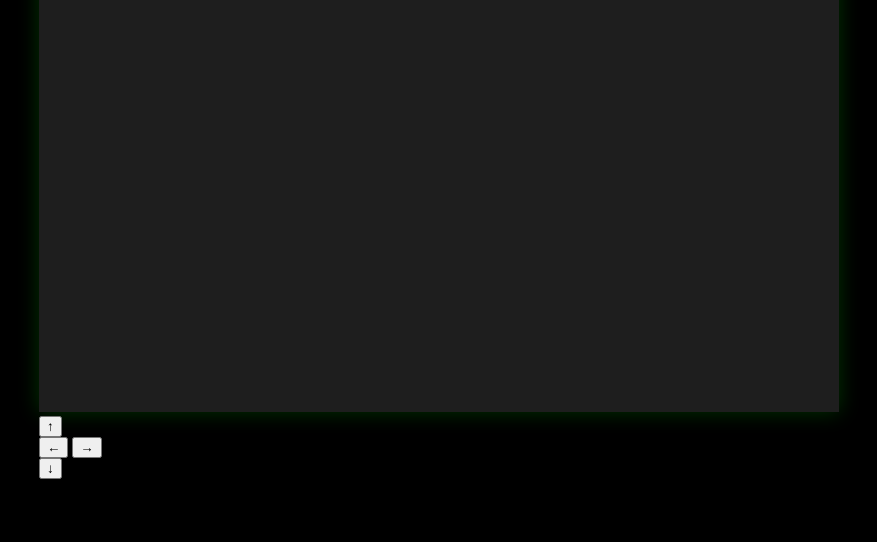
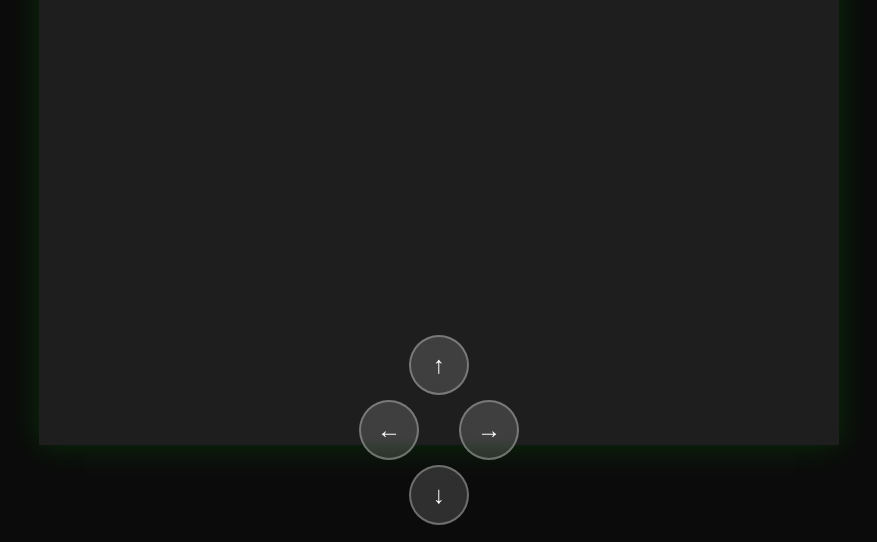
Before and after one commit to Python121212/Wasm-Proton-PoC, a plain HTML site: page index.html in a window 1280 px wide. Shown: the part 255-797 px from the top of the page, without its empty margins (201-1078 px from the left). Drawn offline with Linux system fonts and the light colour scheme.

Commit message:
Update style.css

```diff
--- a/style.css
+++ b/style.css
@@ -1,13 +1,88 @@
+* {
+    box-sizing: border-box;
+    /* スマホで長押ししたときのテキスト選択や青いハイライトを無効化 */
+    -webkit-touch-callout: none;
+    -webkit-user-select: none;
+    user-select: none;
+}
+
 body {
     margin: 0;
-    background-color: #000;
+    padding: 0;
+    background-color: #0b0b0b;
+    color: #fff;
+    font-family: monospace;
     display: flex;
     justify-content: center;
     align-items: center;
     height: 100vh;
+    width: 100vw;
     overflow: hidden;
 }
+
+#game-container {
+    position: relative;
+    display: flex;
+    flex-direction: column;
+    align-items: center;
+    justify-content: center;
+    width: 100%;
+    height: 100%;
+}
+
+/* ゲーム画面のサイズ自動調整（アスペクト比4:3を維持） */
 canvas {
-    background-color: #1e1e1e;
-    box-shadow: 0 0 20px rgba(0,255,0,0.2);
+    max-width: 100%;
+    max-height: 80vh;
+    aspect-ratio: 4 / 3;
+    background-color: #1a1a1a;
+    box-shadow: 0 0 30px rgba(0, 255, 0, 0.15);
 }
+
+/* --- バーチャルパッド（スマホ用レイアウト） --- */
+#virtual-pad {
+    position: absolute;
+    bottom: 20px;
+    display: flex;
+    flex-direction: column;
+    align-items: center;
+    gap: 5px;
+    z-index: 10;
+}
+
+.pad-row {
+    display: flex;
+    gap: 40px; /* 左右ボタンの間隔を開けて押しやすく */
+}
+
+.pad-btn {
+    width: 60px;
+    height: 60px;
+    background: rgba(255, 255, 255, 0.15);
+    border: 2px solid rgba(255, 255, 255, 0.3);
+    color: white;
+    font-size: 24px;
+    font-weight: bold;
+    border-radius: 50%;
+    display: flex;
+    justify-content: center;
+    align-items: center;
+    backdrop-filter: blur(5px);
+    transition: background 0.1s;
+}
+
+/* ボタンを押したときの視覚フィードバック */
+.pad-btn:active {
+    background: rgba(0, 255, 0, 0.4);
+    border-color: #00ff00;
+}
+
+/* PC（マウス環境）ではバーチャルパッドを非表示にする */
+@media (pointer: fine) {
+    .mobile-only {
+        display: none !important;
+    }
+    canvas {
+        max-height: 90vh; /* PCならもう少し大きく表示 */
+    }
+}
```
